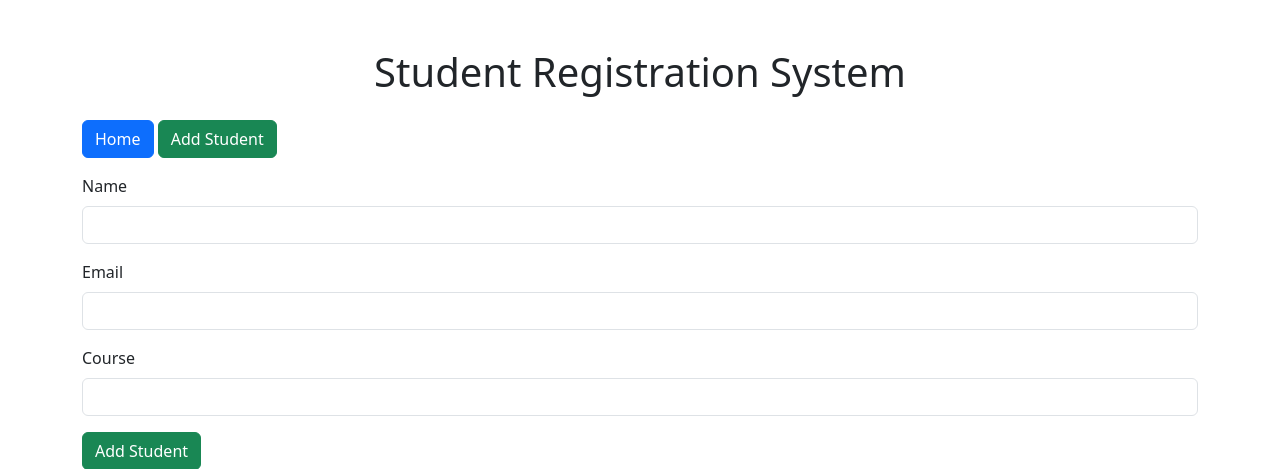
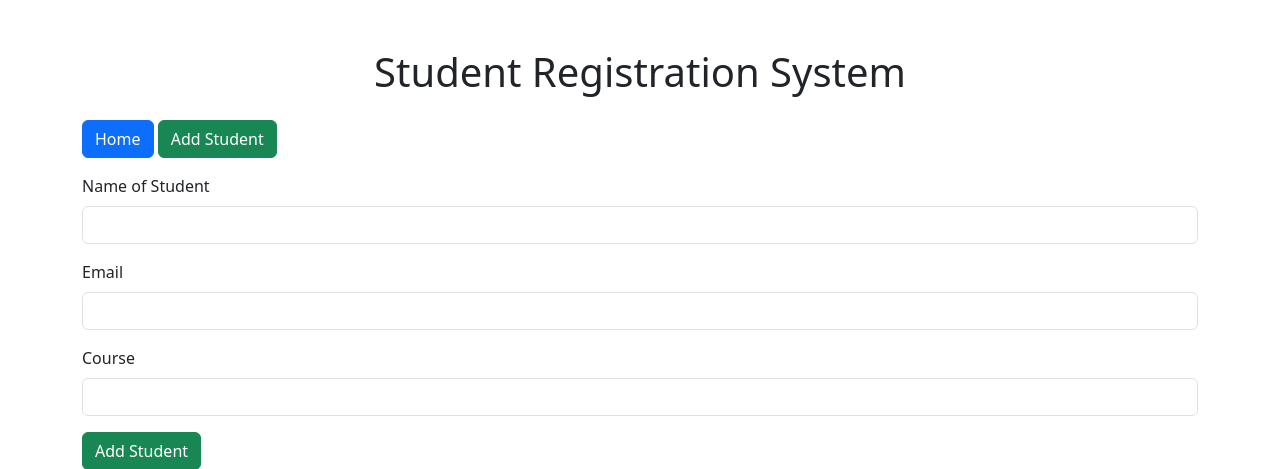
Before and after one commit to Avinashsain/flask-ci-cd-app, a Flask app: page /add in a window 1280 px wide. Shown: the top 469 px of the page. Run offline with Flask 3, Linux system fonts and the light colour scheme; some libraries are stand-ins or nearby versions.

Commit message:
Add Student from

```diff
--- a/templates/add_student.html
+++ b/templates/add_student.html
@@ -3,7 +3,7 @@
 {% block content %}
 <form method="POST">
     <div class="mb-3">
-        <label for="name" class="form-label">Name</label>
+        <label for="name" class="form-label">Name of Student</label>
         <input type="text" name="name" id="name" class="form-control" required>
     </div>
     <div class="mb-3">
```
